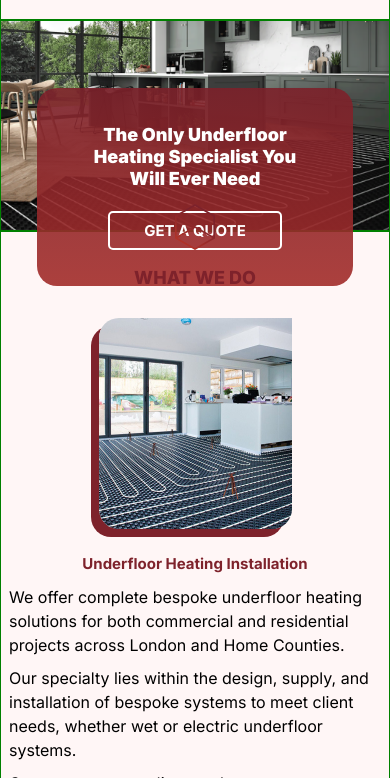
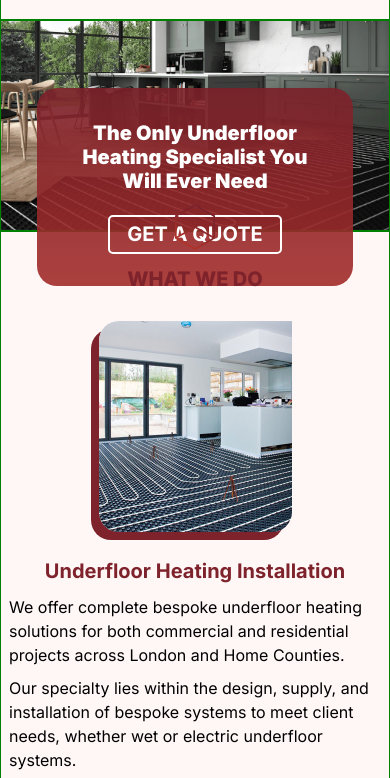
Before and after one commit to sergrosu/thermaze-website, a website built with Vite: page index.html in a window 390 px wide. Shown: the part 56-834 px from the top of the page. Built offline with nearby package versions, Linux system fonts and the light colour scheme.

Commit message:
fix: increase heading font sizes on mobile

```diff
--- a/src/assets/sass/abstracts/_typography.scss
+++ b/src/assets/sass/abstracts/_typography.scss
@@ -41,8 +41,8 @@ $fw-black: 900;
 $fs-fluid-100: clamp(0.875rem, 0.8218rem + 0.198vw, 1rem);        // 14px - 16px
 $fs-fluid-200: clamp(1rem, 0.8936rem + 0.396vw, 1.25rem);         // 16px - 20px
 
-$fs-fluid-400: clamp(0.9375rem, 0.8577rem + 0.297vw, 1.125rem);
-$fs-fluid-450: clamp(0.9375rem, 0.8045rem + 0.495vw, 1.25rem);
-$fs-fluid-470: clamp(0.9375rem, 0.5384rem + 1.4851vw, 1.875rem);
 
-$fs-fluid-600: clamp(1.125rem, 0.6726rem + 1.6832vw, 2.1875rem);
+$fs-fluid-450: 1.25rem;    // links, etc
+$fs-fluid-470: clamp(1.25rem, 0.9307rem + 1.1881vw, 2rem);  // h3, h4
+
+$fs-fluid-600: clamp(1.25rem, 0.7178rem + 1.9802vw, 2.5rem);  // h1, h2
--- a/src/assets/sass/layout/_contact.scss
+++ b/src/assets/sass/layout/_contact.scss
@@ -146,7 +146,7 @@
 
   p, a {
     color: $clr-neutral-100;
-    font-size: $fs-fluid-400;
+    font-size: $fs-fluid-450;
     font-weight: $fw-extra-bold;
   }
 
```
Also changed, not shown: dist/assets/index-BurUzsOl.css (added), dist/assets/index-DOtVlGhG.css (deleted), dist/assets/index-DRb8y6Pv.js (renamed from dist/assets/index-IecIOmiP.js), dist/index.html.
